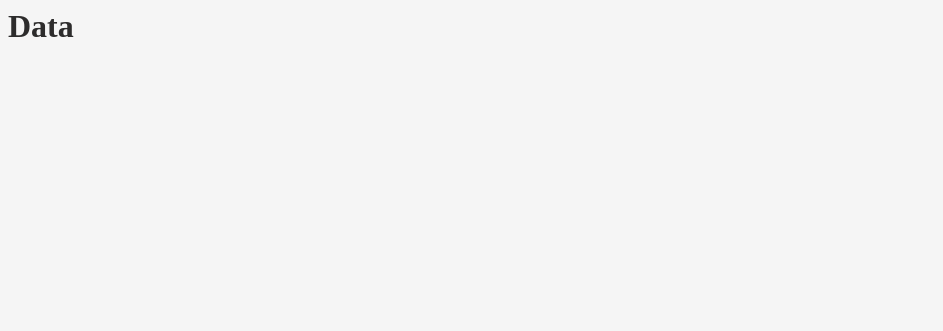
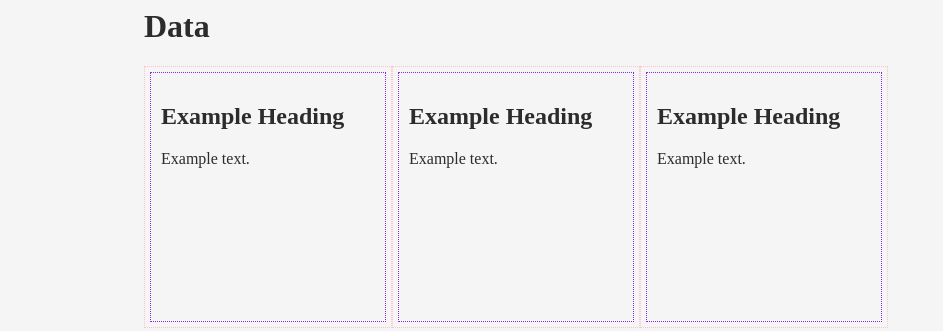
Before and after one commit to digital-product-jam-2023/template-simple-data-app, a website: page index.html in a window 1280 px wide. Shown: the whole page, without its empty margins (0-943 px from the left). Drawn offline with Linux system fonts and the light colour scheme.

Commit message:
Provide an example layout starting point

```diff
--- a/index.css
+++ b/index.css
@@ -1,12 +1,72 @@
+/* !!!!!!!!!!!!!!!!!!!! */
+/* LAYOUT HELPERS */
+/* !!!!!!!!!!!!!!!!!!!! */
+
+/* These are provided here to give you a minimum starting point for a layout */
+
+#container {
+  width: 100%;
+  margin: 0 auto;
+}
+
+.row {
+  display: flex;
+  flex-wrap: wrap;
+}
+
+.item {
+  flex-grow: 0;
+  flex-basis: 100%;
+
+  box-sizing: border-box;
+
+  /* visual helper */
+  border: 1px dotted pink;
+}
+
+/* adjustments for medium screens, like some tablets or landscape on a mobile */
+@media (min-width: 576px) {
+  .item {
+    flex-basis: 50%;
+  }
+}
+
+/* adjustments for medium-large screens, like some tablets */
+@media (min-width: 768px) {
+  .item {
+    flex-basis: 33.3333333333333%;
+  }
+}
+
+/* adjustments for large screens, like laptops and desktops */
+@media (min-width: 992px) {
+  #container {
+    width: 992px;
+    margin: 0 auto;
+  }
+
+  .item {
+    flex-basis: 25%;
+  }
+}
+
+/* !!!!!!!!!!!!!!!!!!!! */
+/* END LAYOUT HELPERS */
+/* !!!!!!!!!!!!!!!!!!!! */
+
 body {
   background-color: #f5f5f5;
   color: #2d2c2c
 }
 
-#container {
-  width: 100%;
+.data {
+  flex-grow: 0;
+  flex-basis: 100%;
+  box-sizing: border-box;
+
+  margin: 5px;
+  padding: 10px;
+  height: 250px;
+  /* visual helper */
+  border: 1px dotted blueviolet;
 }
-
-#main {
-  margin: 0 auto;
-}
--- a/index.html
+++ b/index.html
@@ -10,7 +10,32 @@
   <div id="container">
     <div id="main">
       <h1>Data</h1>
-      <div id="app"></div>
+      <div id="app" class="row">
+
+        <!-- Start example showing the css layout -->
+        <div class="item">
+          <div class="data">
+            <h2>Example Heading</h2>
+            <p>Example text.</p>
+          </div>
+        </div>
+
+        <div class="item">
+          <div class="data">
+            <h2>Example Heading</h2>
+            <p>Example text.</p>
+          </div>
+        </div>
+
+        <div class="item">
+          <div class="data">
+            <h2>Example Heading</h2>
+            <p>Example text.</p>
+          </div>
+        </div>
+        <!-- End example showing the css layout -->
+
+      </div>
     </div>
   </div>
   <script src="index.js"></script>
```
